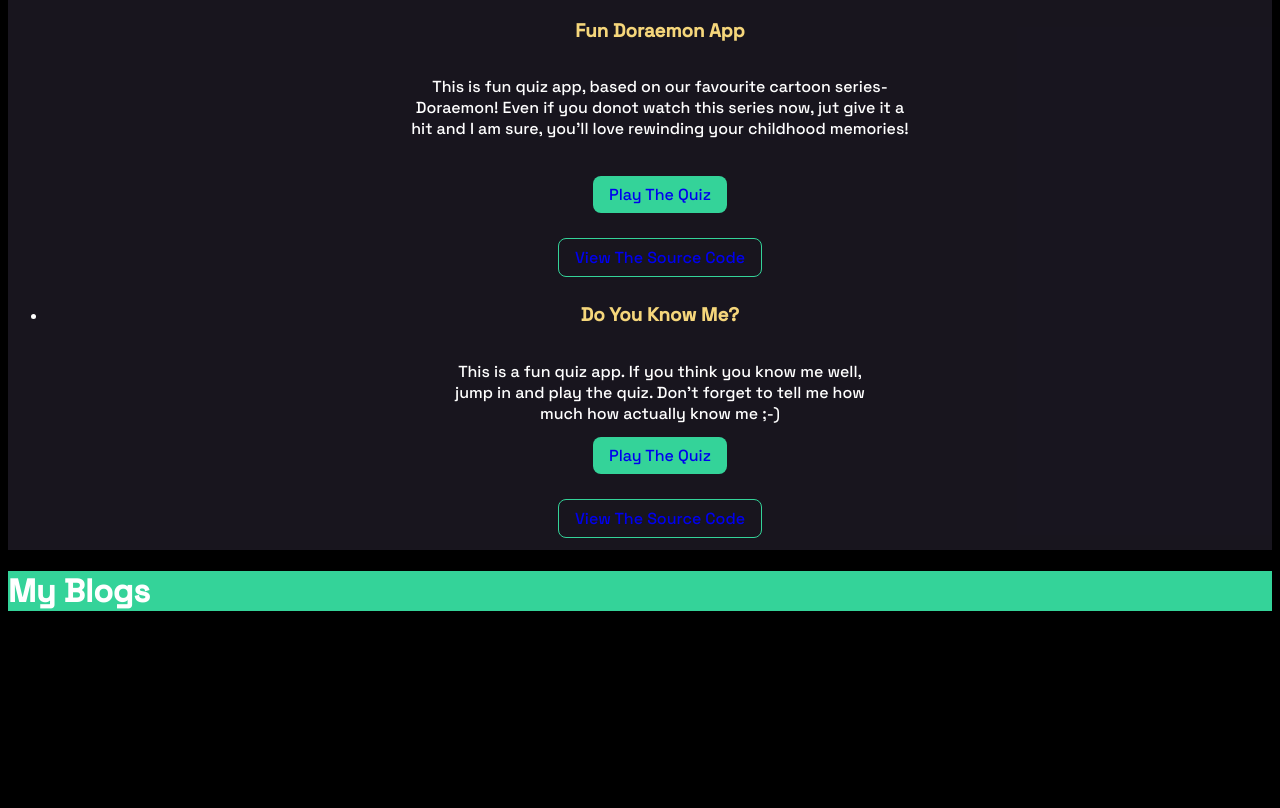
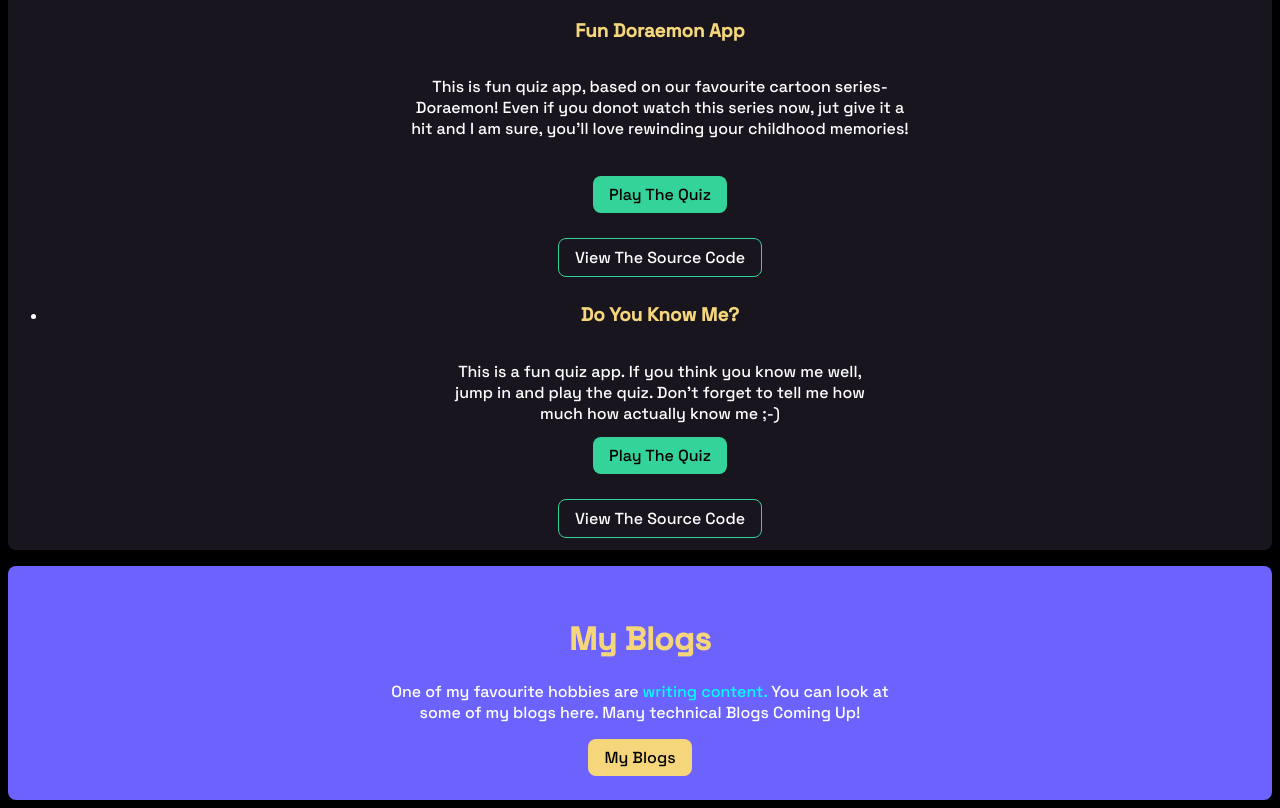
Before and after one commit to Rashita123/Rashita-Portfolio, a plain HTML site: page index.html in a window 1280 px wide. Shown: the part 1244-2052 px from the top of the page. Before the commit the page ends 1877 px from the top, so only its background shows below. Drawn offline with Linux system fonts and the light colour scheme.

Commit message:
My Blog section done

```diff
--- a/index.html
+++ b/index.html
@@ -83,7 +83,11 @@
 
     <!-- Blog Section Started -->
     <div class="blog-div">
-        <h1>My Blogs</h1>
+        <div class="container container-center">
+            <h1>My Blogs</h1>
+            <p>One of my favourite hobbies are <span style="color:aqua;">writing content.</span> You can look at some of my blogs here. Many technical Blogs Coming Up!</p>
+            <a class="link primary-link">My Blogs</a>
+        </div>
     </div>
 </body>
 </html>
--- a/stylesheet.css
+++ b/stylesheet.css
@@ -154,6 +154,7 @@ pre {
 
 .section-3-projects{
     background-color: var(--bg-color1);
+    border-radius: 8px;
 }
 
 
@@ -191,12 +192,14 @@ a:hover {
     background-color: var(--primary-color);
     border-radius: 8px;
     padding: 0.5rem 1rem;
+    color: black;
 }
 
 .section-3-projects .secondary-link{
     border: 0.5px solid var(--primary-color);
     padding: 0.5rem 1rem;
     border-radius: 8px;
+    color: white;
 }
 
 /* projects section ended */
@@ -204,5 +207,27 @@ a:hover {
 /* Blog section started */
 
 .blog-div{
-    background-color: var(--primary-color);
+    background-color: #6C63FF;;
+    border-radius: 8px;
 }
+
+.blog-div .container{
+    text-align: center;
+    padding: 2rem;
+}
+
+.blog-div .container-center{
+    max-width: 500px;
+    margin: auto;
+}
+
+.blog-div h1{
+    color: var(--heading-color);
+}
+
+.blog-div .primary-link{
+    background-color: var(--heading-color);
+    border-radius: 8px;
+    padding: 0.5rem 1rem;
+    color: black;
+}
```
